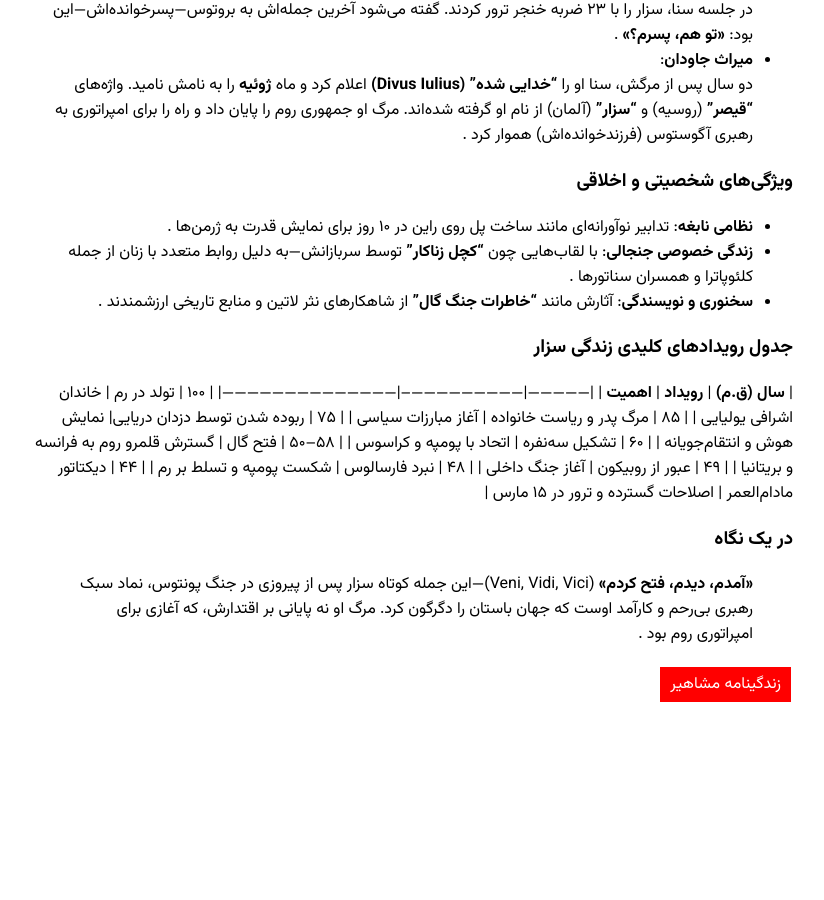
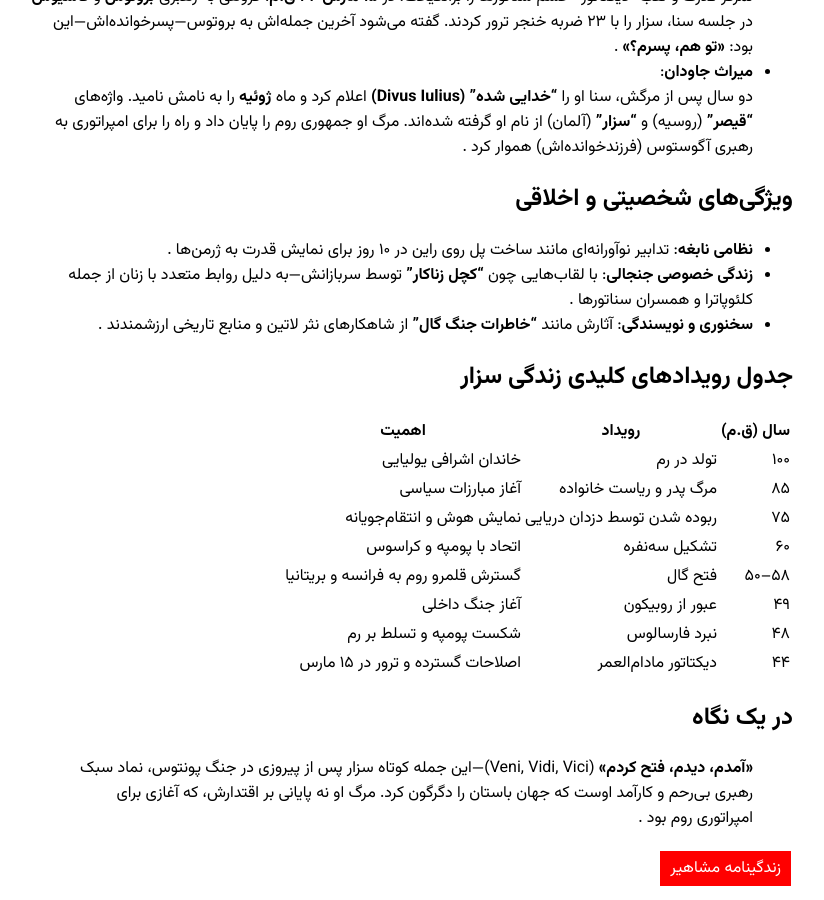
Before and after one commit to darkblog/darkblog.github.io, a Jekyll site: the page built from _posts/2025-7-3-29.md, in a window 1280 px wide and 900 px high, scrolled down 1462 px. Shown: the whole window, without its empty margins (231-1055 px from the left). Built offline with Jekyll 4.4.1, drawn with Linux system fonts in a browser that asks for light colours; before the commit the page ends 2178 px from its top, so only the background shows below that.

Commit message:
Update 2025-7-3-29.md

```diff
--- a/_posts/2025-7-3-29.md
+++ b/_posts/2025-7-3-29.md
@@ -3,15 +3,13 @@ layout: post
 title: زندگینامه ژولیوس سزار - بنیانگذار امپراتوری روم
 ---
 
-##
-
-### تولد و خاستگاه خانوادگی
+## تولد و خاستگاه خانوادگی
 - **تولد و نسب**:
   گایوس یولیوس کایسار (معروف به ژولیوس سزار) در **۱۲ یا ۱۳ ژوئیه ۱۰۰ ق.م** در محله سوبورای رم زاده شد. او از خاندان اشرافی **یولیایی** بود که نسب خود را به **یولوس پسر آئنیاس** (قهرمان اساطیری تروا) و الهه ونوس می‌رساندند. با‌این‌حال، خانواده‌اش در زمان تولد او ثروت چندانی نداشتند .
 - **والدین**:
   پدرش، **گایوس ژولیوس سزار سوم**، سناتوری با نفوذ محدود بود که ناگهان در ۸۵ ق.م درگذشت. مادرش، **آئورلیا کوتا**، زنی فرهیخته بود که نقش کلیدی در تربیت او داشت .
 
-### جوانی و آغاز راه سیاسی
+## جوانی و آغاز راه سیاسی
 - **تحصیلات و تهدیدات**:
   سزار در جوانی تحت آموزش‌های ادبی و نظامی قرار گرفت. در ۱۶ سالگی، پس از مرگ پدر، رئیس خانواده شد. او ابتدا به مقام **کاهن اعظم ژوپیتر** منصوب شد، اما با به قدرت رسیدن **دیکتاتور سولا** (۸۲ ق.م) به دلیل حمایت از جناح **پوپولارها** (حامیان حقوق توده‌ها) مورد تعقیب قرار گرفت. اموالش مصادره شد و به ناچار از رم گریخت .
 - **رد فرمان سولا**:
@@ -19,7 +17,7 @@ title: زندگینامه ژولیوس سزار - بنیانگذار امپرا
 - **ربایش توسط دزدان دریایی**:
   در ۷۵ ق.م، هنگام سفر به رودس، توسط دزدان دریایی ربوده شد. پس از پرداخت پنجاه تالان باج، آزاد شد اما بلافاصله نیرویی گرد آورد و دزدان را دستگیر کرد. به گفته مورخان، پیش از اعدام آنان، گلویشان را برید تا رنج کمتری بکشند .
 
-### صعود سیاسی و نظامی
+## صعود سیاسی و نظامی
 - **تشکیل نخستین سه‌نفره (۶۰ ق.م)**:
   سزار با دو رقیب قدرتمند—**پومپه** (فرمانده نظامی) و **کراسوس** (ثروتمندترین مرد رم)—متحد شد. این اتحاد غیررسمی، معروف به **تریومویرات اول**، راه را برای کنسولی سزار در ۵۹ ق.م هموار کرد .
 - **فتح گال (۵۸–۵۰ ق.م)**:
@@ -27,7 +25,7 @@ title: زندگینامه ژولیوس سزار - بنیانگذار امپرا
 - **وفاداری سپاه**:
   سزار با رهبری جسورانه—پیشتاز سپاه در نبردها—و تقسیم غنایم، وفاداری مطلق لژیون‌ها را جلب کرد. سربازانش حتی در سخت‌ترین شرایط (مانند محاصره‌های طولانی) از او حمایت می‌کردند .
 
-### جنگ داخلی و رسیدن به دیکتاتوری
+## جنگ داخلی و رسیدن به دیکتاتوری
 - **عبور از روبیکون (۴۹ ق.م)**:
   پس از مرگ کراسوس (۵۳ ق.م) و همسرش جولیا (دختر سزار)، پومپه با اپتیمات‌ها (سناتورهای محافظه‌کار) متحد شد و سنا فرمان بازگشت سزار به رم را صادر کرد. سزار با جمله معروف **«تاس انداخته‌شده است»** از رود روبیکون (مرز گال و ایتالیا) گذشت و جنگ داخلی آغاز کرد .
 - **شکست پومپه**:
@@ -35,18 +33,19 @@ title: زندگینامه ژولیوس سزار - بنیانگذار امپرا
 - **دیکتاتور مادام‌العمر**:
   سزار پس از شکست باقی مخالفان در آفریقا و اسپانیا، در ۴۴ ق.م به عنوان **دیکتاتور مادام‌العمر** منصوب شد. او اصلاحات بزرگی مانند **تقویم ژولینی** (مبنای تقویم میلادی) و توزیع زمین میان سربازان و فقرا را اجرا کرد .
 
-### ترور و میراث
+## ترور و میراث
 - **توطئه سناتورها**:
   تمرکز قدرت و لقب "دیکتاتور" خشم سناتورها را برانگیخت. در **۱۵ مارس ۴۴ ق.م**، گروهی به رهبری **بروتوس** و **کاسیوس** در جلسه سنا، سزار را با ۲۳ ضربه خنجر ترور کردند. گفته می‌شود آخرین جمله‌اش به بروتوس—پسرخوانده‌اش—این بود: **«تو هم، پسرم؟»** .
 - **میراث جاودان**:
   دو سال پس از مرگش، سنا او را **"خدایی شده" (Divus Iulius)** اعلام کرد و ماه **ژوئیه** را به نامش نامید. واژه‌های **"قیصر"** (روسیه) و **"سزار"** (آلمان) از نام او گرفته شده‌اند. مرگ او جمهوری روم را پایان داد و راه را برای امپراتوری به رهبری آگوستوس (فرزندخوانده‌اش) هموار کرد .
 
-### ویژگی‌های شخصیتی و اخلاقی
+## ویژگی‌های شخصیتی و اخلاقی
 - **نظامی نابغه**: تدابیر نوآورانه‌ای مانند ساخت پل روی راین در ۱۰ روز برای نمایش قدرت به ژرمن‌ها .
 - **زندگی خصوصی جنجالی**: با لقاب‌هایی چون **"کچل زناکار"** توسط سربازانش—به دلیل روابط متعدد با زنان از جمله کلئوپاترا و همسران سناتورها .
 - **سخنوری و نویسندگی**: آثارش مانند **"خاطرات جنگ گال"** از شاهکارهای نثر لاتین و منابع تاریخی ارزشمندند .
 
-### جدول رویدادهای کلیدی زندگی سزار
+## جدول رویدادهای کلیدی زندگی سزار
+
 | **سال (ق.م)** | **رویداد**                  | **اهمیت**                               |
 |---------------|-----------------------------|------------------------------------------|
 | ۱۰۰           | تولد در رم                  | خاندان اشرافی یولیایی                  |
@@ -58,5 +57,5 @@ title: زندگینامه ژولیوس سزار - بنیانگذار امپرا
 | ۴۸            | نبرد فارسالوس              | شکست پومپه و تسلط بر رم                 |
 | ۴۴            | دیکتاتور مادام‌العمر       | اصلاحات گسترده و ترور در ۱۵ مارس        |
 
-### در یک نگاه
+## در یک نگاه
 > **«آمدم، دیدم، فتح کردم»** (Veni, Vidi, Vici)—این جمله کوتاه سزار پس از پیروزی در جنگ پونتوس، نماد سبک رهبری بی‌رحم و کارآمد اوست که جهان باستان را دگرگون کرد. مرگ او نه پایانی بر اقتدارش، که آغازی برای امپراتوری روم بود .
```
